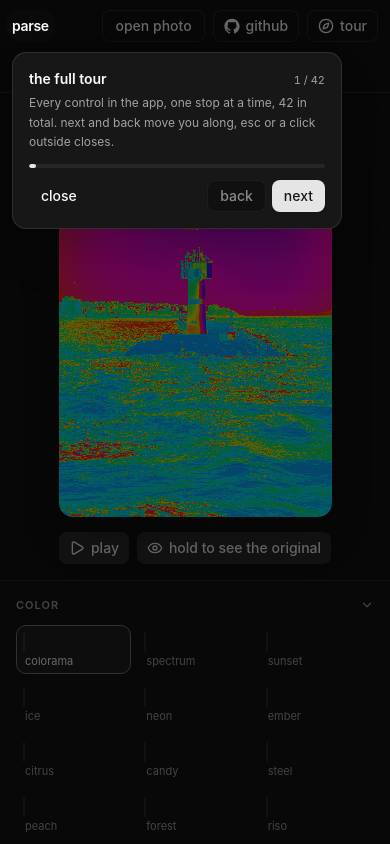
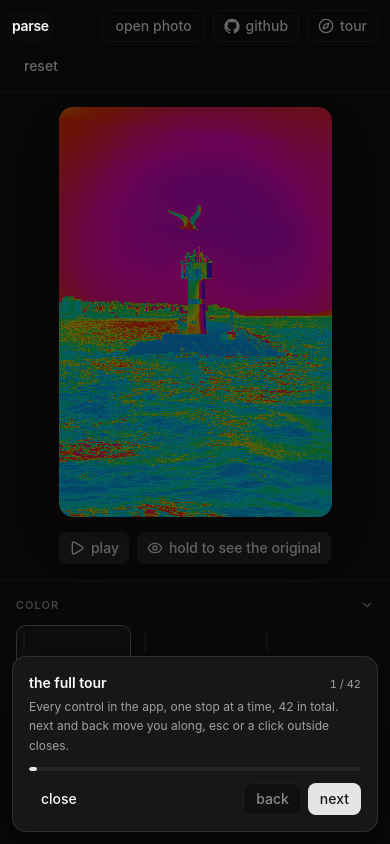
Before and after one commit to sloemo01/parse, a React (Vite) app: page / in a window 390 px wide. Both pictures are taken after a click on the button "tour". Shown: the top 844 px of the page. Built offline with nearby package versions, Linux system fonts and the light colour scheme.

Commit message:
tour: bottom sheet card and full scrolling on phones, side placement stays on tablets

```diff
--- a/src/components/Tour.jsx
+++ b/src/components/Tour.jsx
@@ -305,7 +305,8 @@ export default function Tour({ open, onClose }) {
       }
       if (!alive) return
       const el = document.querySelector(anchor)
-      if (el && s.scroll !== false) {
+      const narrow = window.innerWidth < 620
+      if (el && (s.scroll !== false || narrow)) {
         el.scrollIntoView({ block: 'center' })
         await new Promise((r) => requestAnimationFrame(() => requestAnimationFrame(r)))
       }
@@ -341,6 +342,7 @@ export default function Tour({ open, onClose }) {
   // right next to it, a moving tooltip that follows the spotlight.
   const vw = window.innerWidth
   const vh = window.innerHeight
+  const narrow = vw < 620
   const panelEl = document.getElementById('tour-panel')
   const panelRect = panelEl ? panelEl.getBoundingClientRect() : null
   let cardLeft = panelRect ? Math.max(12, panelRect.left - CARD_W - 14) : 20
@@ -352,6 +354,11 @@ export default function Tour({ open, onClose }) {
   } else if (rect) {
     cardTop = Math.max(16, Math.min(vh - CARD_H - 16, rect.top + rect.height / 2 - CARD_H / 2))
   }
+  // Phones get a bottom sheet: full width, thumb height, never covering the
+  // spotlight above it. Tablets and desktops keep the side placement.
+  const cardStyle = narrow
+    ? { left: 12, right: 12, bottom: 12, width: 'auto' }
+    : { left: cardLeft, top: cardTop, width: Math.min(CARD_W, vw - 24) }
 
   return (
     <div className="fixed inset-0 z-[90]">
@@ -369,8 +376,8 @@ export default function Tour({ open, onClose }) {
         />
       )}
       <div
-        className="absolute rounded-xl border border-border bg-card p-4 shadow-2xl transition-[left,top] duration-150"
-        style={{ left: cardLeft, top: cardTop, width: Math.min(CARD_W, vw - 24) }}
+        className="absolute max-h-[72vh] overflow-y-auto rounded-xl border border-border bg-card p-4 shadow-2xl transition-[left,top] duration-150"
+        style={cardStyle}
       >
         <div className="mb-1 flex items-baseline justify-between gap-3">
           <span className="text-sm font-semibold">{s.title}</span>
```
